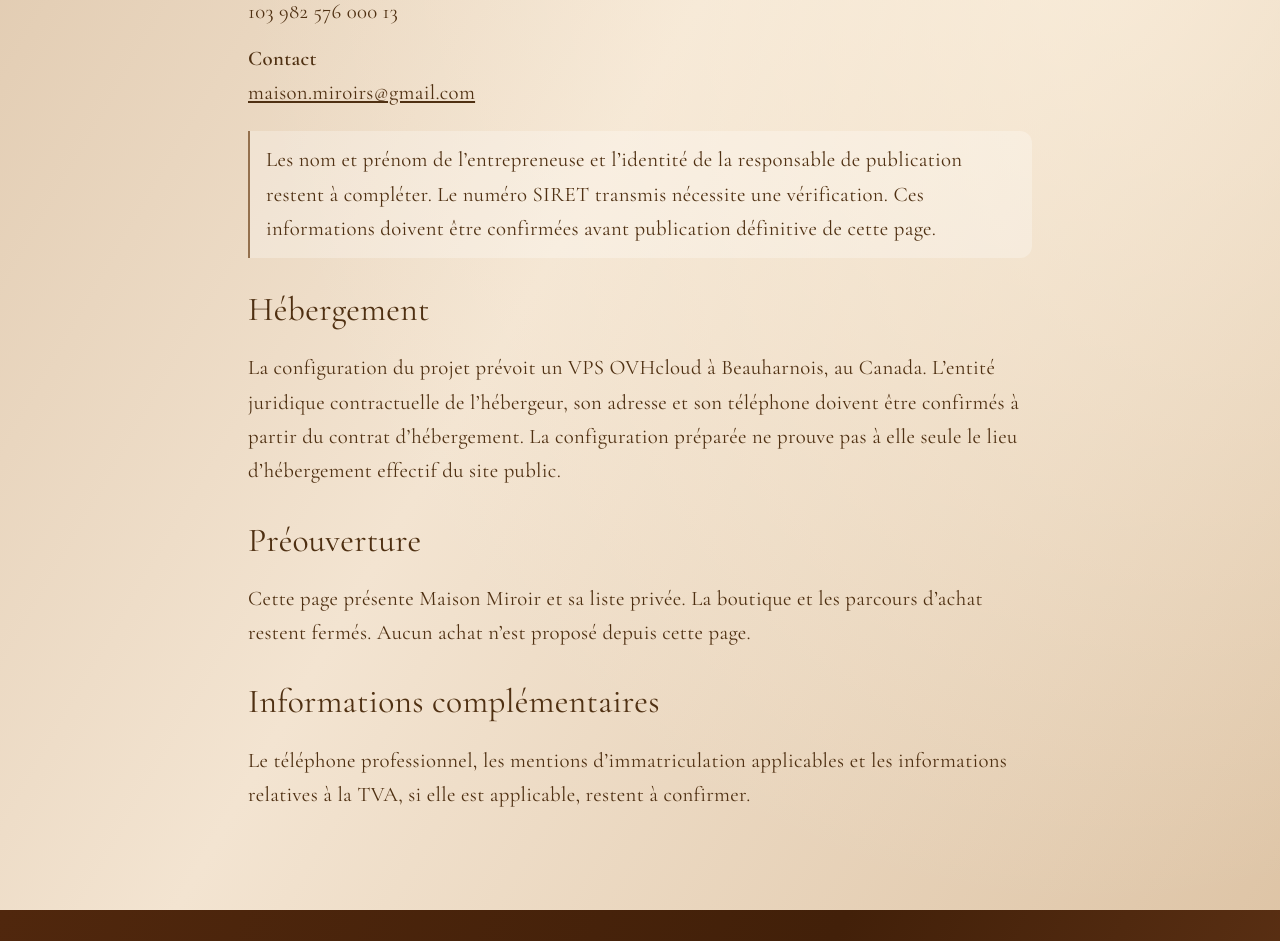
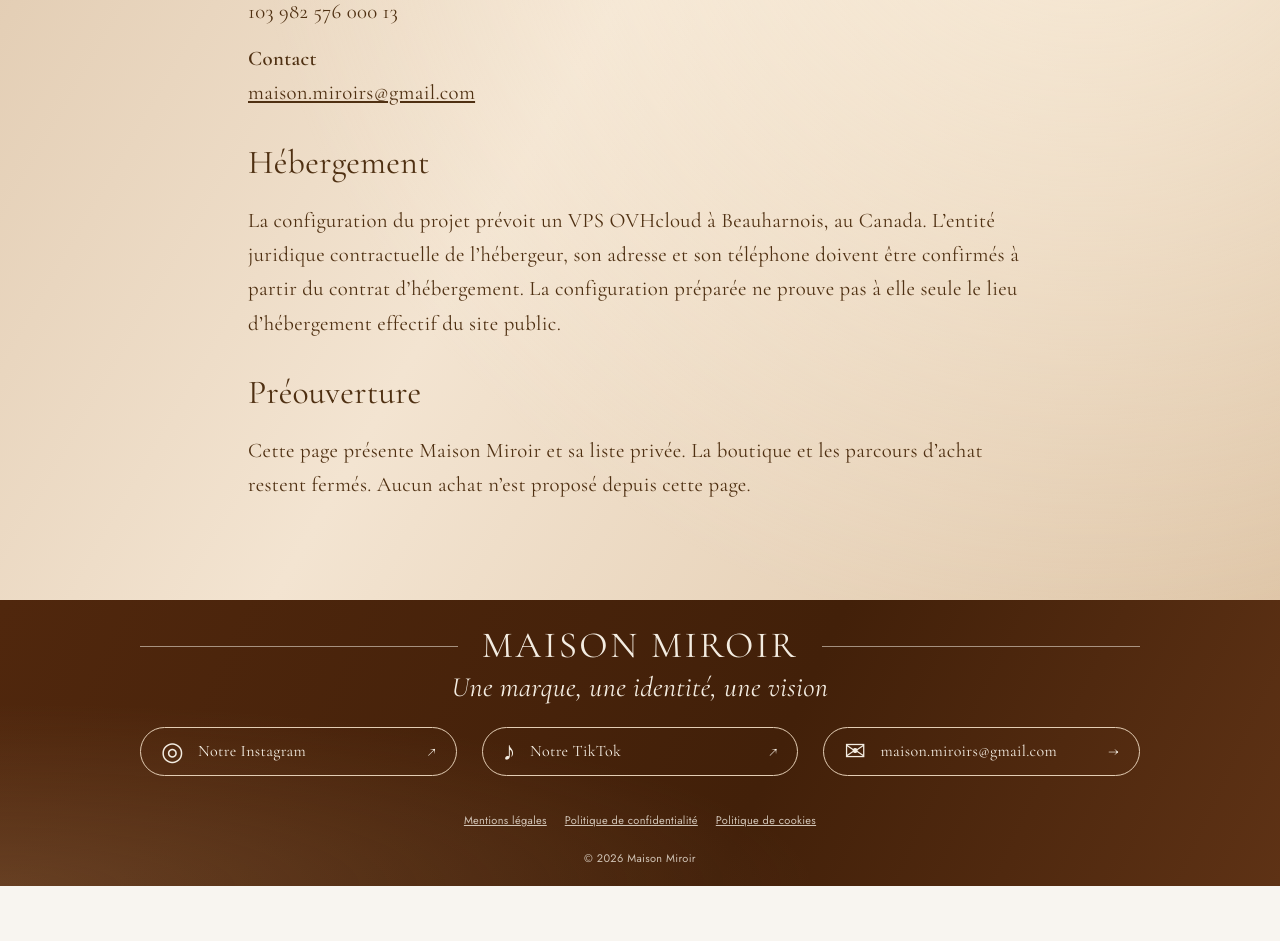
Before and after one commit to Ilyesse-soc/maisonmirroir, a Next.js app: page /mentions-legales in a window 1280 px wide. Shown: the part 660-1601 px from the top of the page. After the commit the page ends 1546 px from the top, so only its background shows below. Built offline with nearby package versions, Linux system fonts and the light colour scheme.

Commit message:
Remove requested notices from legal and privacy pages

```diff
--- a/app/mentions-legales/page.tsx
+++ b/app/mentions-legales/page.tsx
@@ -22,12 +22,6 @@ export default function LegalNotice() {
           <a href={`mailto:${brandInfo.email}`}>{brandInfo.email}</a>
         </dd>
       </dl>
-      <p className="legal-note">
-        Les nom et prénom de l’entrepreneuse et l’identité de la responsable de
-        publication restent à compléter. Le numéro SIRET transmis nécessite une
-        vérification. Ces informations doivent être confirmées avant publication
-        définitive de cette page.
-      </p>
       <h2>Hébergement</h2>
       <p>
         La configuration du projet prévoit un VPS OVHcloud à Beauharnois, au
@@ -42,12 +36,6 @@ export default function LegalNotice() {
         parcours d’achat restent fermés. Aucun achat n’est proposé depuis cette
         page.
       </p>
-      <h2>Informations complémentaires</h2>
-      <p>
-        Le téléphone professionnel, les mentions d’immatriculation applicables
-        et les informations relatives à la TVA, si elle est applicable, restent
-        à confirmer.
-      </p>
     </LegalPage>
   );
 }
--- a/app/politique-de-confidentialite/page.tsx
+++ b/app/politique-de-confidentialite/page.tsx
@@ -13,11 +13,6 @@ export default function PrivacyPolicy() {
         micro-entreprise, à l’adresse {brandInfo.address}. Pour toute question
         sur vos données :{" "}
         <a href={`mailto:${brandInfo.email}`}>{brandInfo.email}</a>.
-      </p>
-      <p className="legal-note">
-        L’identité civile de la responsable du traitement, les durées
-        définitives de conservation et les garanties contractuelles des
-        prestataires restent à confirmer avant publication définitive.
       </p>
       <h2>Inscription à la liste privée</h2>
       <p>
```
